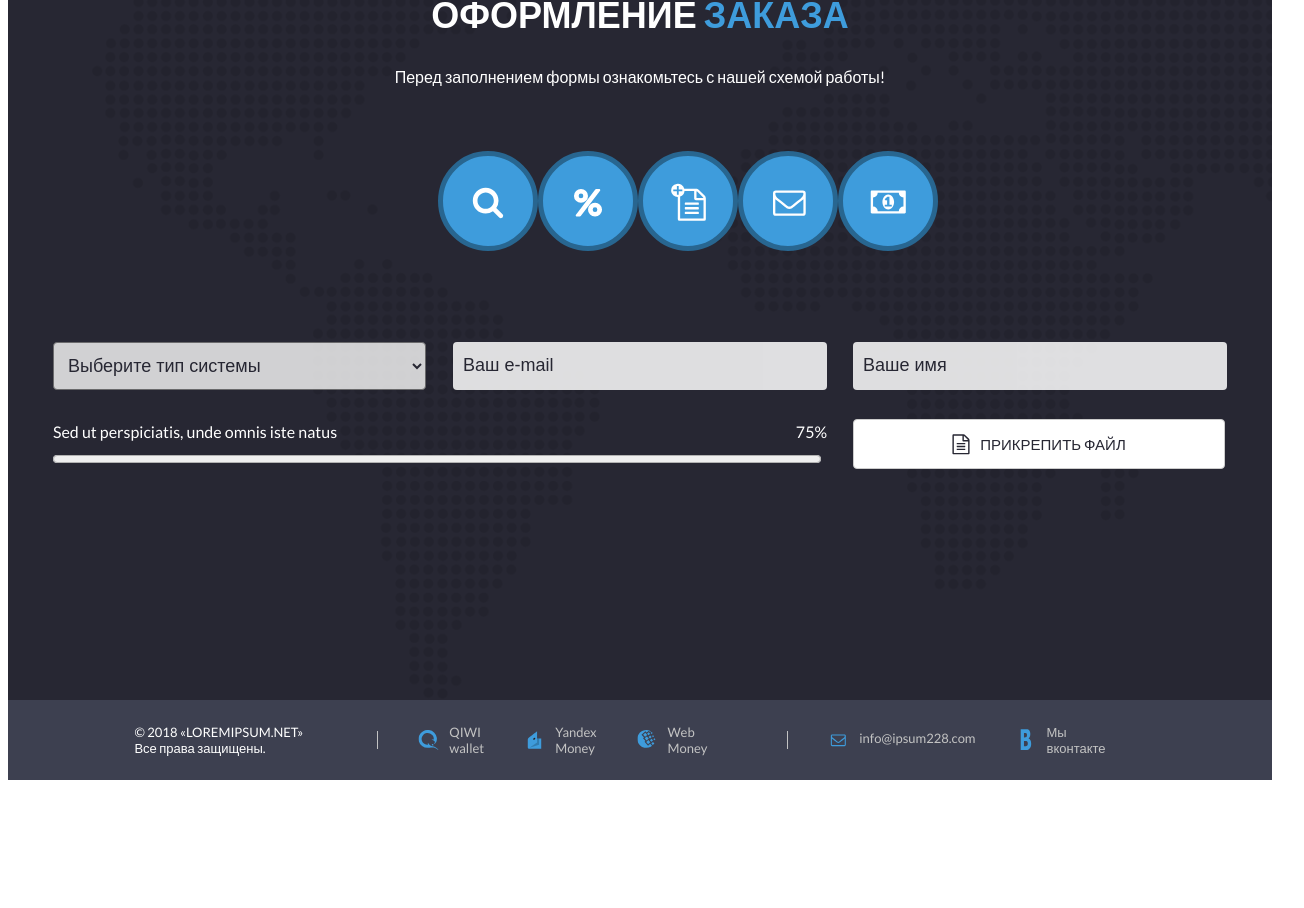
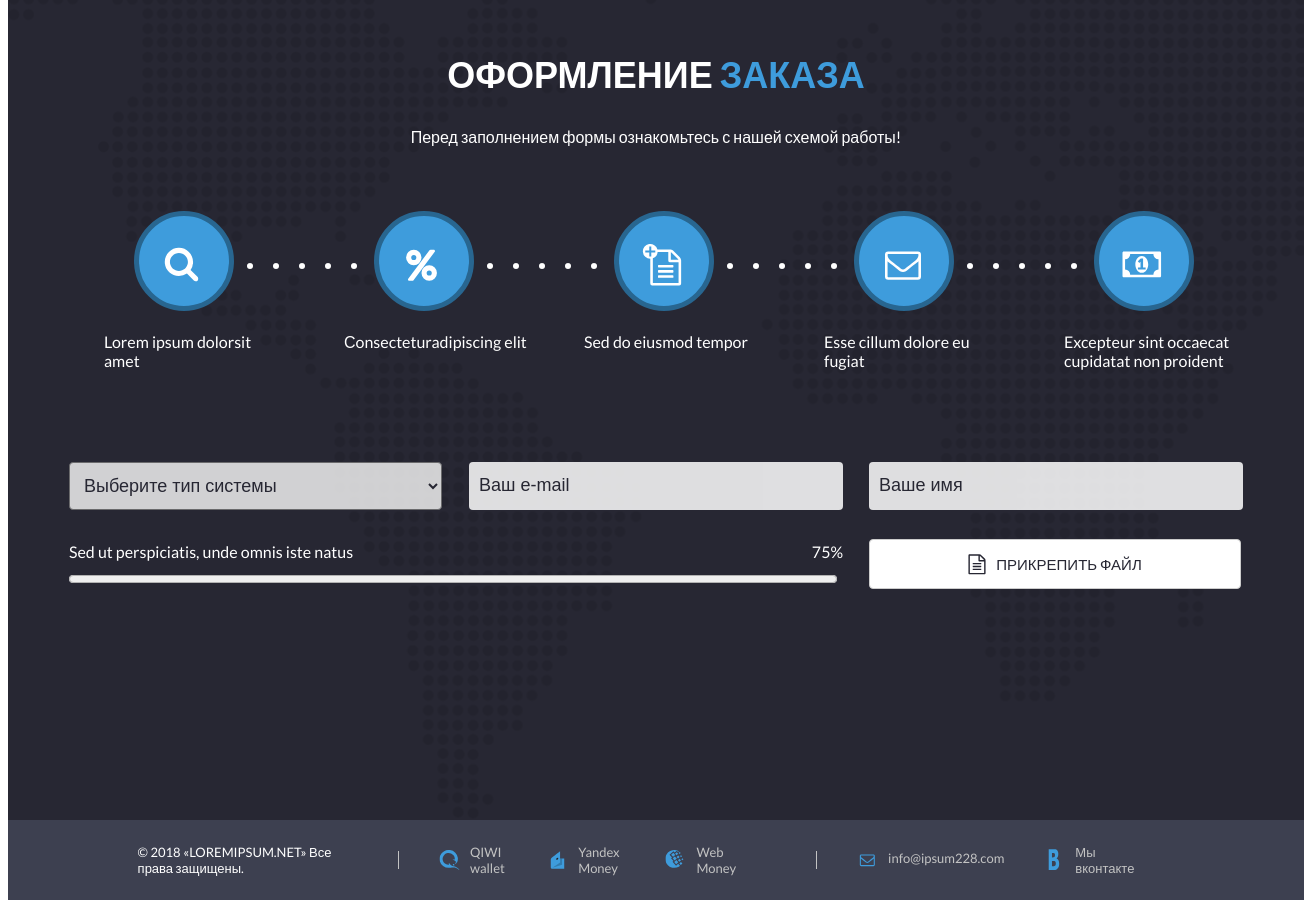
Before and after one commit to skorokhodtatiana/clerkgroup_test_task, a React (Vite) app in the folder test_task/: page / in a window 1280 px wide. Shown: the part 1007-1915 px from the top of the page, 1304 px wide, since content can reach past the window. Before the commit the page ends 1795 px from the top, so only its background shows below. Built offline with nearby package versions, Linux system fonts and the light colour scheme; a web font is replaced by a local one.

Commit message:
changed component

```diff
--- a/test_task/src/components/step/Step.jsx
+++ b/test_task/src/components/step/Step.jsx
@@ -1,16 +1,24 @@
-// import Button from '../button/button';
 import * as Icons from '../icons/step/Icons-step';
 import './Step.scss';
 
-const Step = ({src, alt}) => {
+const Step = ({src, alt, text, lastChild=""}) => {
 
 	return (
-		<>
-			<div className="step-icon">
-				<img className="step-icon__circle" src={Icons.circle} alt="circle"></img>
+		<div className="step-icon">
+			<div></div>
+			<div className="step-icon__image">
+				<img src={Icons.circle} alt="circle"></img>
 				<img className="step-icon__icon" src={src} alt={alt}></img>
 			</div>
-		</>
+			<div className={"step-icon__dots " + lastChild}>
+				<div className="step-icon__dot"></div>
+				<div className="step-icon__dot"></div>
+				<div className="step-icon__dot"></div>
+				<div className="step-icon__dot"></div>
+				<div className="step-icon__dot"></div>
+			</div>
+			<div className="step-icon__text">{ text }</div>
+		</div>
 	)
 }
 
--- a/test_task/src/components/step/Step.scss
+++ b/test_task/src/components/step/Step.scss
@@ -2,30 +2,45 @@ $blue-color: #3E9CDC;
 
 .step-icon {
 	position: relative;
-	// width: 6rem;
-	// height: 6rem;
-	// display: flex;
-	// justify-content: center;
-	// align-items: center;
-	// background-color: $blue-color;
-	// border-radius: 50%;
-	// border: 3px solid gray;
+	display: grid;
+	grid-template-columns: 30px 100px 110px;
+	grid-template-rows: auto 60px;
 
-	&__circle {
-		//position: relative;
-		// display: block;
-		// width: 100%;
-		// height: auto;
+	&__image {
+		position: relative;
 	}
 
 	&__icon {
 		position: absolute;
-		// right: 26px;
-		width: 50%;
-		height: auto;
-		// top: 16px;
-		top: 50%;
-		right: 0;
-		transform: translate(-50%, -50%);
+		top: 25%;
+		right: 25%;
+	}
+
+	&__dots {
+		display: flex;
+		align-items: center;
+
+	}
+
+	&__dot {
+		position: relative;
+		padding: 0 13px;
+
+		&::after {
+			content: '';
+			position: absolute;
+			width: 6px;
+			height: 6px;
+			background-color: white;
+			border-radius: 50%;
+		}
+	}
+
+	&__text {
+		margin-top: 18px;
+		grid-column: span 3;
+		align-self: start;
+		width: 185px;
+		color: white;
 	}
 }
```
